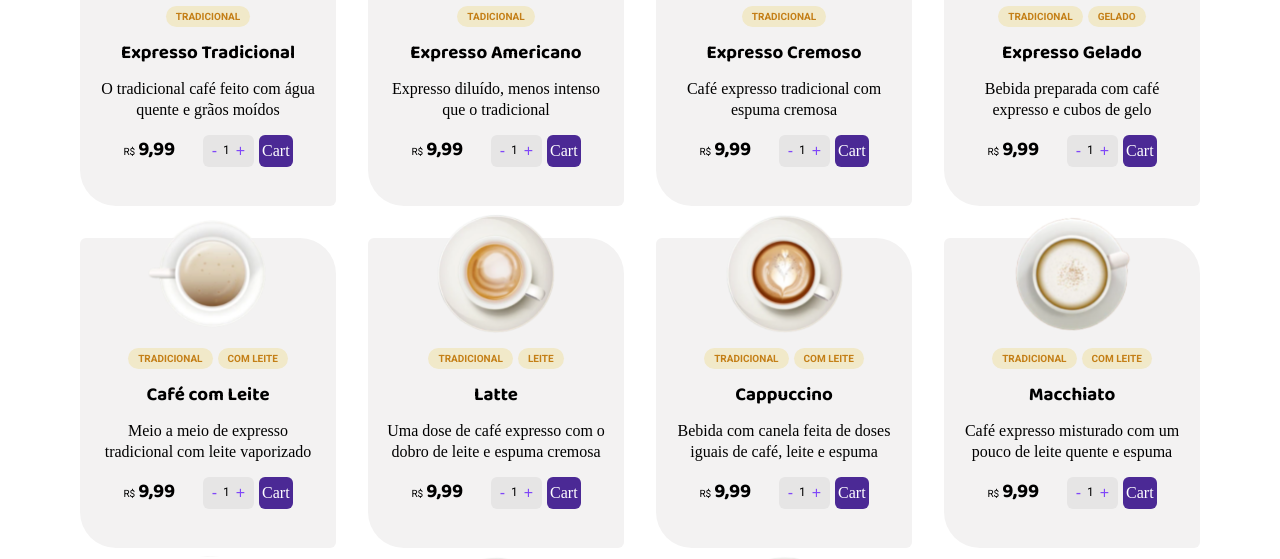
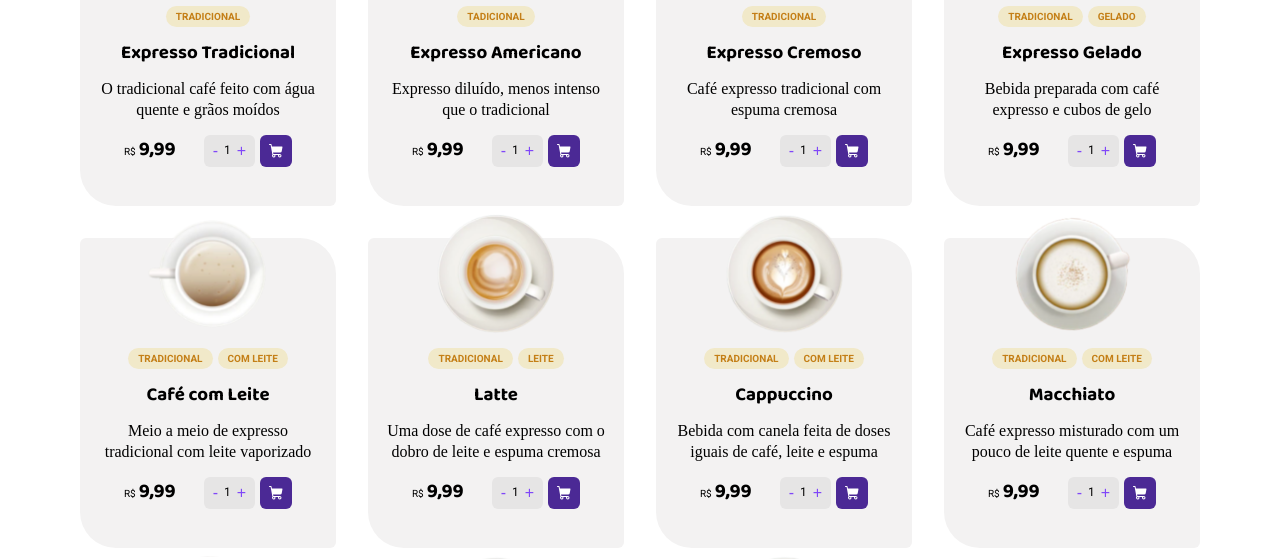
Before and after one commit to VitorAndrey/ignite-coffee-delivery, a React (Vite) app: page / in a window 1280 px wide. Shown: the part 880-1439 px from the top of the page. Built offline with nearby package versions, Linux system fonts and the light colour scheme.

Commit message:
adicionei o icone cart no card de cafe

```diff
--- a/src/pages/Home/components/MenuSection/components/CoffeeCard/index.tsx
+++ b/src/pages/Home/components/MenuSection/components/CoffeeCard/index.tsx
@@ -1,4 +1,5 @@
 import { CoffeeTag } from "../CoffeeTag";
+import { ShoppingCart } from "@phosphor-icons/react";
 import { AddToCartContainer, CardContainer, PriceContainer, TagsList } from "./style";
 
 interface CoffeeCardProps {
@@ -48,7 +49,9 @@ export function CoffeeCard({ item }: CoffeeCardProps) {
             <p>1</p>
             <button>+</button>
           </div>
-          <div>Cart</div>
+          <div>
+            <ShoppingCart weight="fill" />
+          </div>
         </AddToCartContainer>
       </PriceContainer>
     </CardContainer>
--- a/src/pages/Home/components/MenuSection/components/CoffeeCard/style.ts
+++ b/src/pages/Home/components/MenuSection/components/CoffeeCard/style.ts
@@ -55,7 +55,6 @@ export const AddToCartContainer = styled.div`
   display: flex;
   align-items: center;
   gap: 5px;
-  height: 2rem;
 
   div:nth-child(1) {
     background: #e6e5e5;
@@ -63,18 +62,19 @@ export const AddToCartContainer = styled.div`
     align-items: center;
     border-radius: 6px;
     padding: 0 3px;
-    height: 100%;
+    height: 2rem;
   }
 
   div:nth-child(2) {
     background: ${(props) => props.theme["purple-dark"]};
     color: #fff;
-    height: 100%;
+    height: 2rem;
+    width: 2rem;
     padding: 0 3px;
     border-radius: 6px;
     display: flex;
     align-items: center;
-    justify-content: content;
+    justify-content: center;
   }
 
   button {
```
